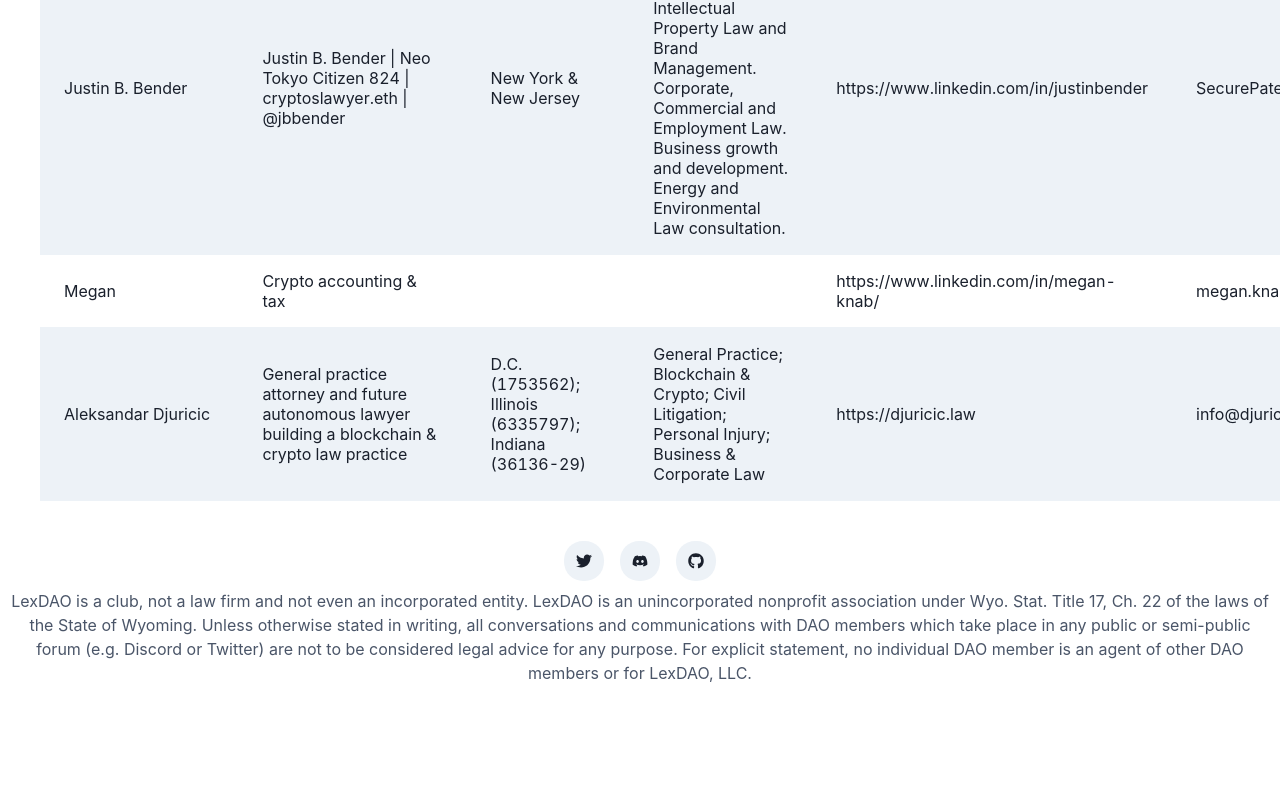
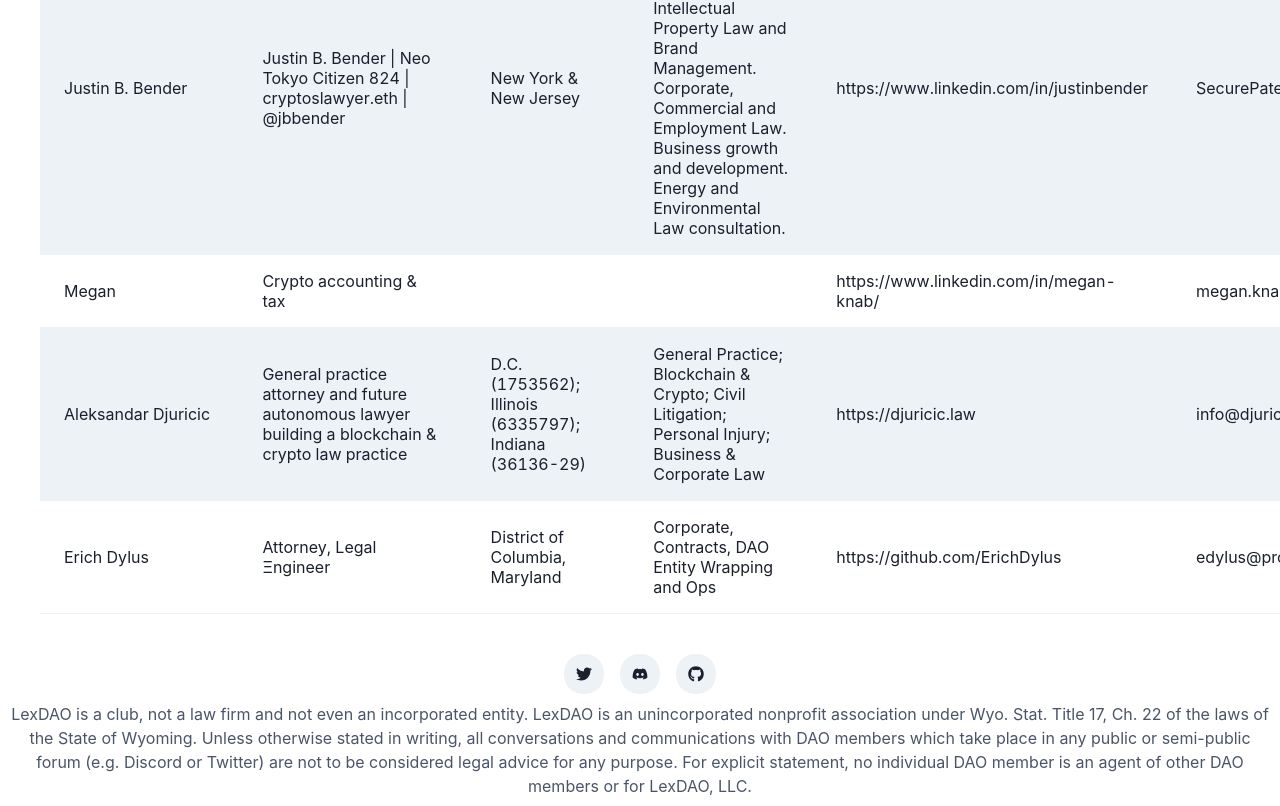
Before and after one commit to lexDAO/web, a React (Create React App) app: page /#/directory in a window 1280 px wide. Shown: the part 4266-5072 px from the top of the page. Before the commit the page ends 4959 px from the top, so only its background shows below. Built offline with nearby package versions, Linux system fonts and the light colour scheme.

Commit message:
Update members.js

```diff
--- a/src/assets/members.js
+++ b/src/assets/members.js
@@ -308,4 +308,14 @@
     link: 'https://djuricic.law',
     contact: 'info@djuricic.law',
   },
+  {
+    name: 'Erich Dylus',
+    description:
+      'Attorney, Legal Ξngineer',
+    jurisdiction: 'District of Columbia, Maryland',
+    practice:
+      'Corporate, Contracts, DAO Entity Wrapping and Ops',
+    link: 'https://github.com/ErichDylus',
+    contact: 'edylus@protonmail.com',
+  },
 ];
```
